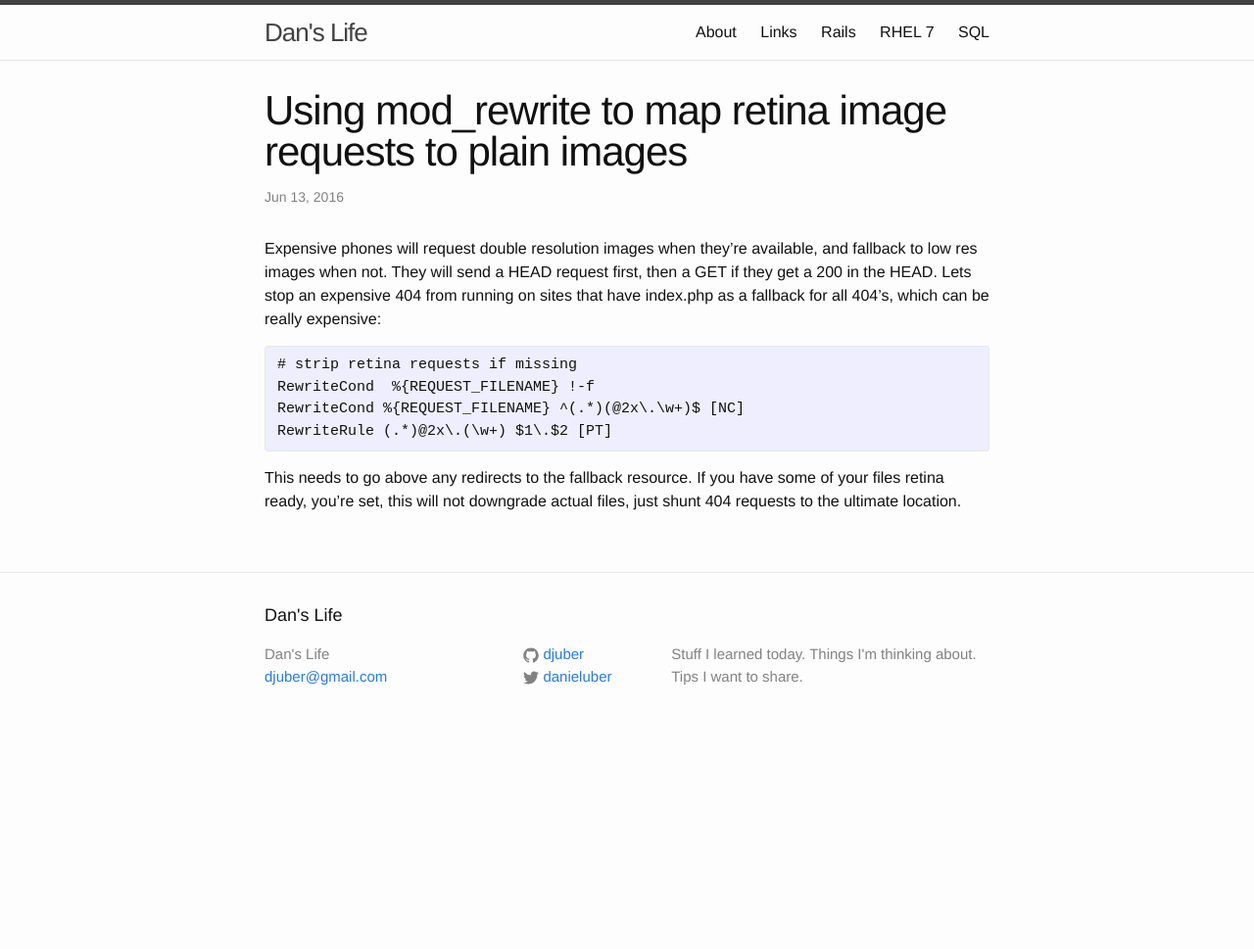
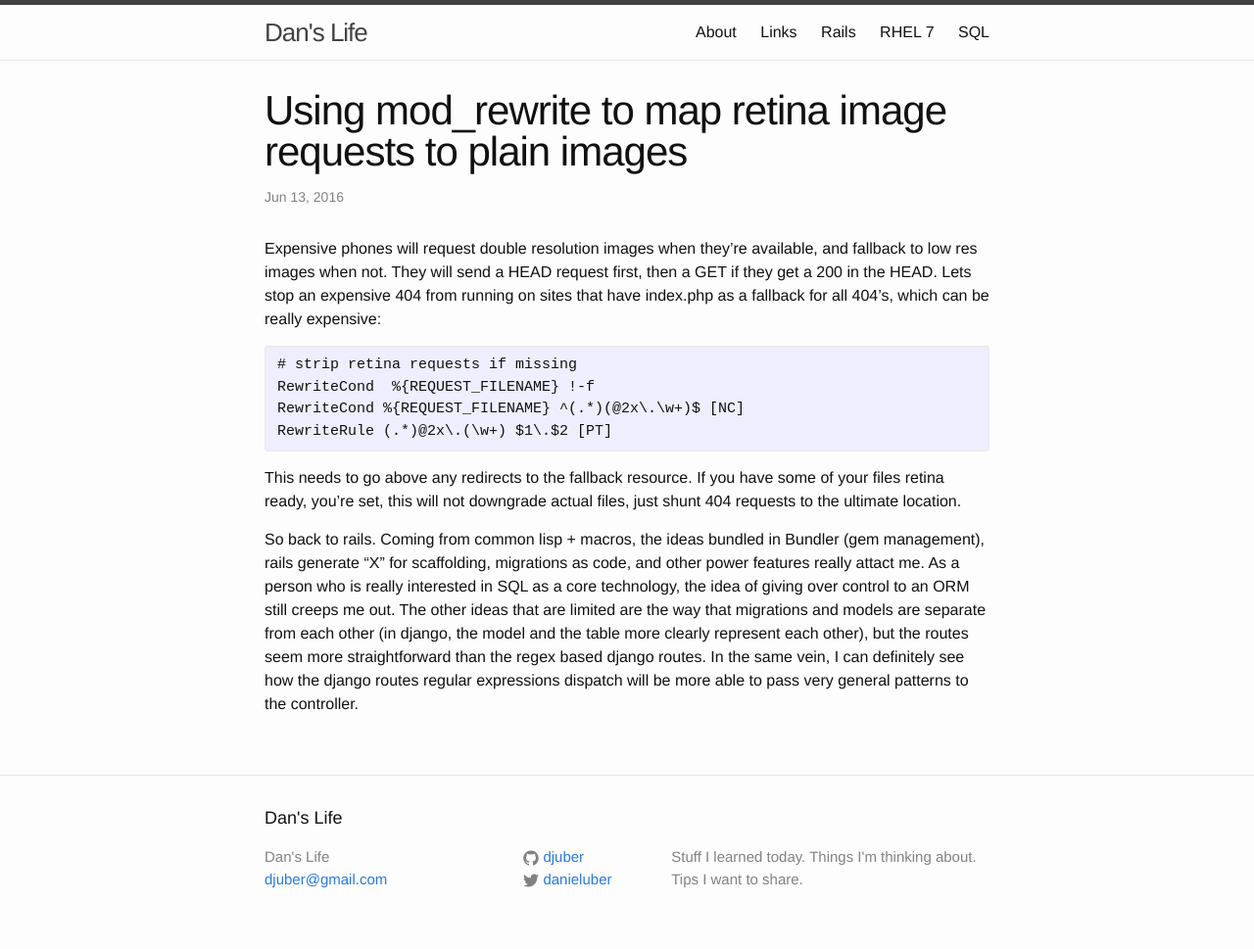
Before and after one commit to djuber/myblog, a Jekyll site: the page built from _posts/2016-06-13-using-mod_rewrite-to-map-retina-images-toregular-images.markdown, in a window 1280 px wide. Shown: the whole page at 98% size. Built offline with Jekyll 4.4.1, drawn with Linux system fonts in a browser that asks for light colours; before the commit the page ends 900 px from its top, so only the background shows below that.

Commit message:
automated 2016-06-25-06:51:22

```diff
--- a/_posts/2016-06-13-using-mod_rewrite-to-map-retina-images-toregular-images.markdown
+++ b/_posts/2016-06-13-using-mod_rewrite-to-map-retina-images-toregular-images.markdown
@@ -15,3 +15,10 @@ RewriteRule (.*)@2x\.(\w+) $1\.$2 [PT]
 {% endhighlight %}
 
 This needs to go above any redirects to the fallback resource.  If you have some of your files retina ready, you're set, this will not downgrade actual files, just shunt 404 requests to the ultimate location.
+
+So back to rails. Coming from common lisp + macros, the ideas bundled in
+Bundler (gem management), rails generate "X" for scaffolding, migrations as
+code, and other power features really attact me. As a person who is really interested in
+SQL as a core technology, the idea of giving over control to an ORM still creeps me
+out. The other ideas that are limited are the way that migrations and models are
+separate from each other (in django, the model and the table more clearly represent each other), but the routes seem more straightforward than the regex based django routes. In the same vein, I can definitely see how the django routes regular expressions dispatch will be more able to pass very general patterns to the controller.
```
